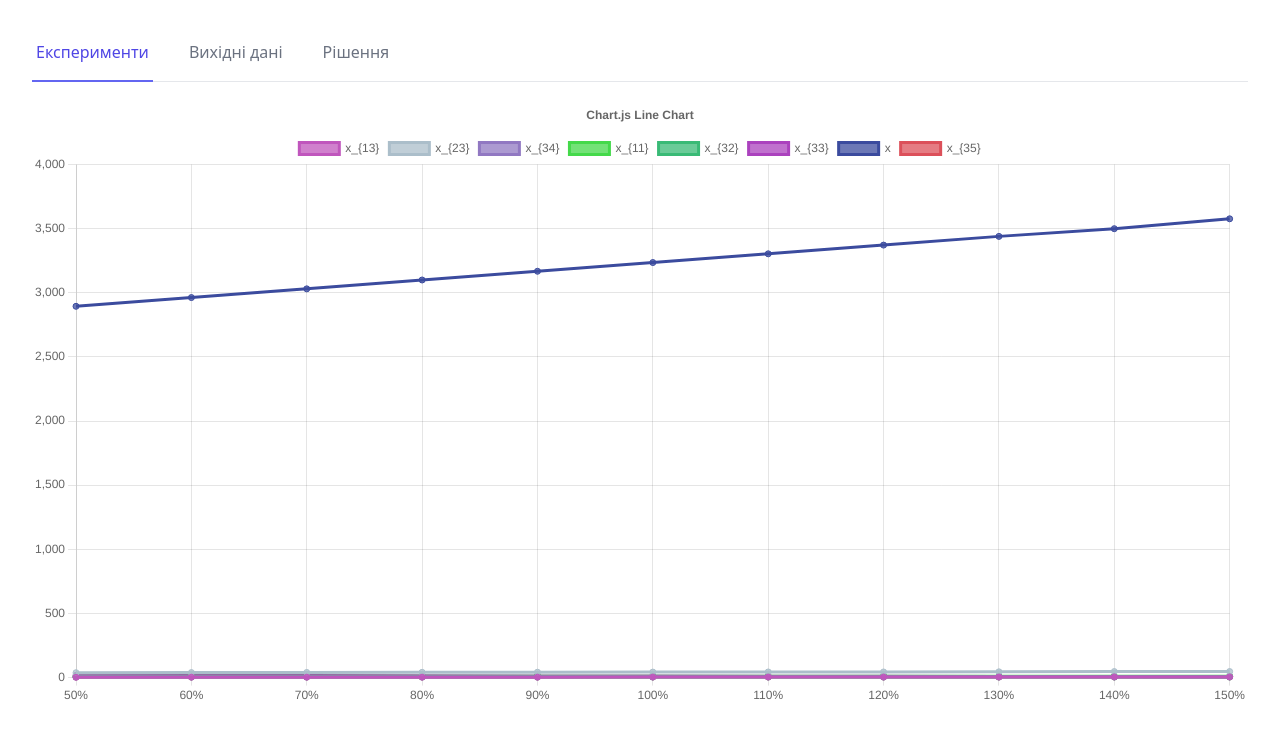
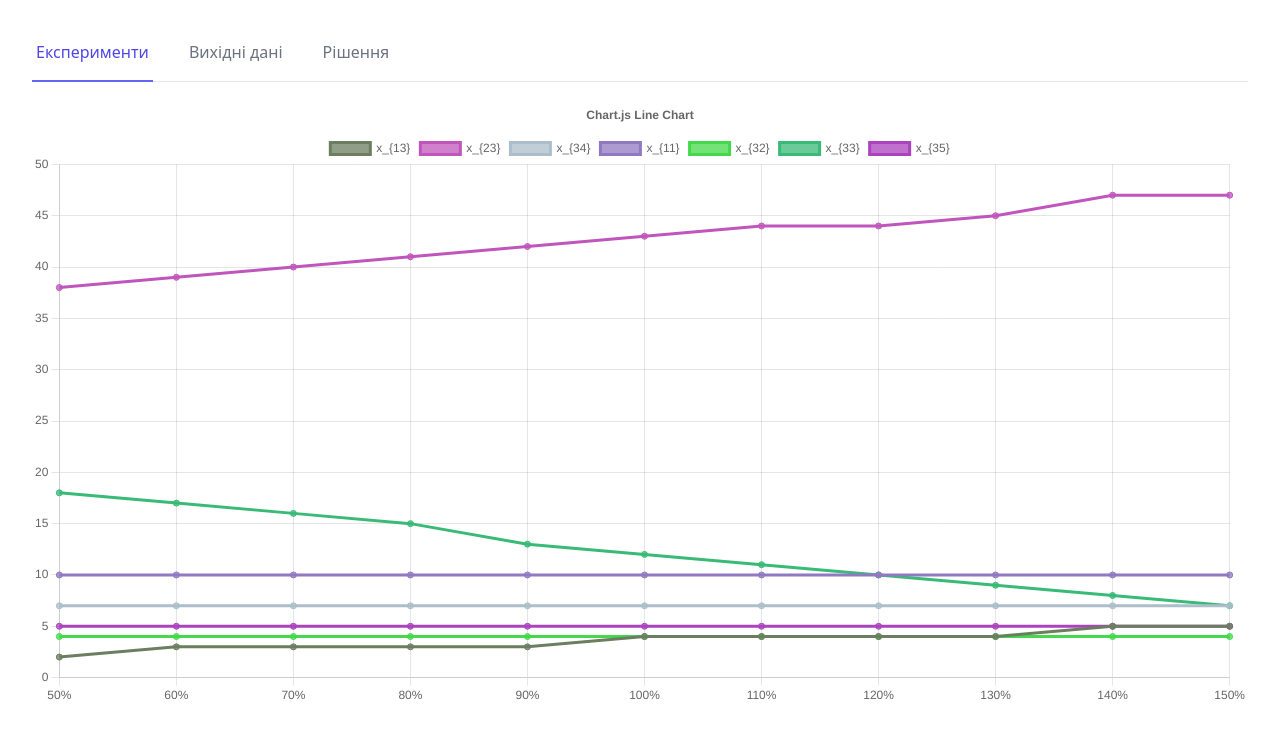
Before and after one commit to vb-oiko/course-paper-4, a React (Create React App) app: page / in a window 1280 px wide. Shown: the top 738 px of the page. Built offline with nearby package versions, Linux system fonts and the light colour scheme.

Commit message:
hiding X on diagram

```diff
--- a/src/components/tabs/ExperimentTab.tsx
+++ b/src/components/tabs/ExperimentTab.tsx
@@ -42,6 +42,7 @@ export const ExperimentTab: React.FC = () => {
       step: 0.1,
       transformProblem: getFactoryProductivityTransformProblem(4),
       paramToLabelMapper: (value: number) => `${Math.round(value * 100)}%`,
+      showX: false,
     });
     return {
       labels,
--- a/src/core/experiment/index.ts
+++ b/src/core/experiment/index.ts
@@ -19,6 +19,7 @@ export interface ExperimentParams {
   step: number;
   transformProblem: TransformProblem;
   paramToLabelMapper?: (value: number) => string;
+  showX?: boolean;
 }
 
 export interface DiagramData {
@@ -32,7 +33,14 @@ export interface DiagramDataset {
 }
 
 export const getExperimentSolutions = (sourceProblem: Problem, params: ExperimentParams): DiagramData => {
-  const { start, end, step, transformProblem, paramToLabelMapper = (value: number) => `${value}` } = params;
+  const {
+    start,
+    end,
+    step,
+    transformProblem,
+    paramToLabelMapper = (value: number) => `${value}`,
+    showX = false,
+  } = params;
 
   const valuesCount = Math.floor((end - start) / step);
   if (valuesCount < 0) {
@@ -49,10 +57,12 @@ export const getExperimentSolutions = (sourceProblem: Problem, params: Experimen
 
   const labels = Array.from(new Set(solutions.map((solution) => Object.keys(solution)).flat()));
 
-  const datasets: DiagramDataset[] = labels.map((label) => ({
-    label,
-    data: solutions.map((solution) => (solution[label] ? solution[label] : 0)),
-  }));
+  const datasets: DiagramDataset[] = labels
+    .map((label) => ({
+      label,
+      data: solutions.map((solution) => (solution[label] ? solution[label] : 0)),
+    }))
+    .filter((diagramSet) => diagramSet.label !== "x" || showX);
 
   return { labels: paramValues.map(paramToLabelMapper), datasets };
 };
```
